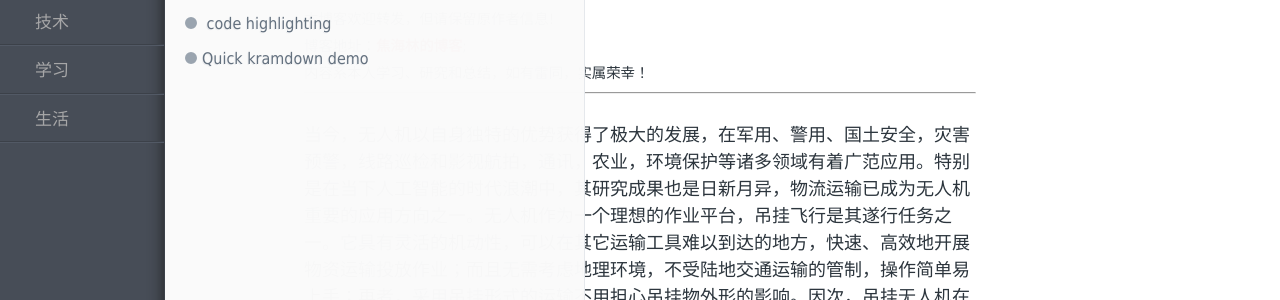
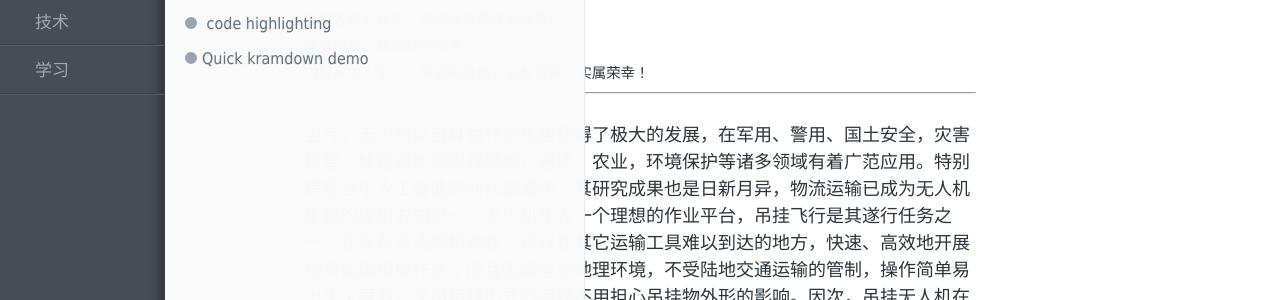
Before and after one commit to Jonlonly/Jonlonly.github.io, a Jekyll site: the page built from _posts/学习/2019-7-10-无人机吊挂综述.md, in a window 1280 px wide. Shown: the part 243-543 px from the top of the page. Built offline with Jekyll 4.4.1, drawn with Linux system fonts in a browser that asks for light colours; comment, search, counter and statistics services are not loaded.

Commit message:
Add files via upload

```diff
--- a/_posts/学习/2019-7-10-无人机吊挂综述.md
+++ b/_posts/学习/2019-7-10-无人机吊挂综述.md
@@ -1,7 +1,7 @@
 ---
 layout: post
 title: 无人机吊挂综述
-category: 生活
+category: 学习
 ---
 
 当今，无人机以自身独特的优势获得了极大的发展，在军用、警用、国土安全，灾害预警，线路巡检和影视航拍，通讯，农业，环境保护等诸多领域有着广范应用。特别是在当下人工智能的时代浪潮中，其研究成果也是日新月异，物流运输已成为无人机重要的应用方向之一。无人机作为一个理想的作业平台，吊挂飞行是其遂行任务之一。它具有灵活的机动性，可以在其它运输工具难以到达的地方，快速、高效地开展物资运输投放作业；而且无需考虑地理环境，不受陆地交通运输的管制，操作简单易上手；再者，采用吊挂形式的运输不用担心吊挂物外形的影响。因次，吊挂无人机在军事和民用领域得到了越来越广泛的应用。然而无人机在吊挂物体飞行时，其系统稳定性会受到来自吊挂物体摆动的影响，这也是国内外高校和研究团队关注和研究的焦点。
```
